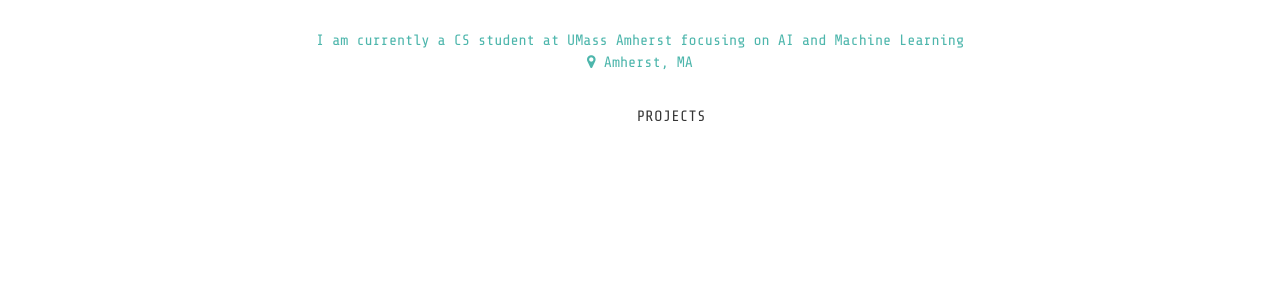
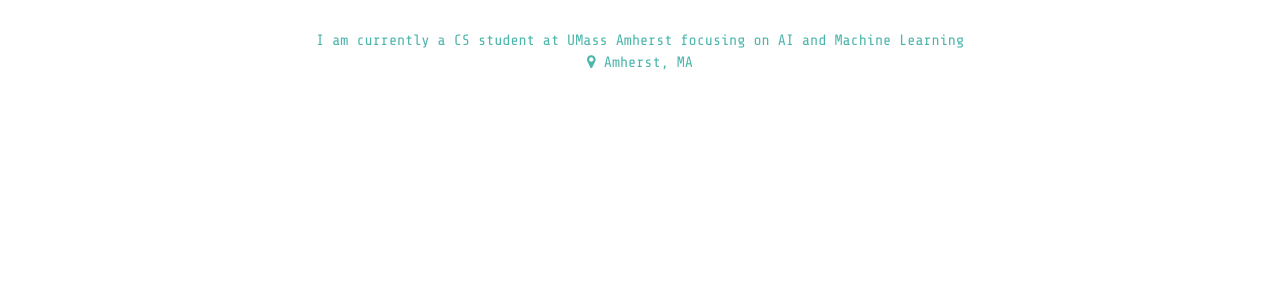
Before and after one commit to aarshpatel/website, a Jekyll site: the page built from index.html, in a window 1280 px wide. Shown: the part 190-490 px from the top of the page. Built offline with Jekyll 4.4.1, drawn with Linux system fonts in a browser that asks for light colours; some web fonts are replaced.

Commit message:
removed post

```diff
--- a/index.html
+++ b/index.html
@@ -1,7 +1,7 @@
 ---
 layout: default
 ---
-<script src="{{ "/styles/index.js" | prepend: site.baseurl }}"></script>
+<!-- <script src="{{ "/styles/index.js" | prepend: site.baseurl }}"></script>
 <div>
   <a id="posts-btn" class="waves-effect waves-teal btn-flat btn-large" onclick="show_posts();">{{ site.posts_btn }}</a>
   <a id="projects-btn" class="waves-effect waves-teal btn-flat btn-large" onclick="show_projects();">{{ site.projects_btn }}</a>
@@ -30,7 +30,7 @@ layout: default
   <div>
     <a onclick="hide_lists();" class="waves-effect waves-teal btn-flat btn-large">{{ site.close_btn }}</a>
   </div>
-</div>
+</div> -->
 
 
 <div id="projects">
```
